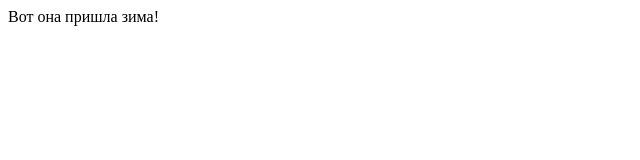
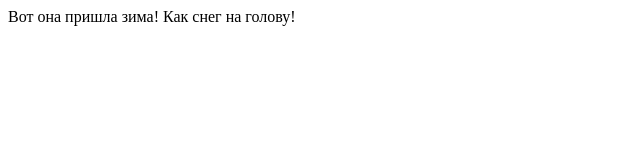
Before and after one commit to 1lid/xxx, a plain HTML site: page goodbye.html in a window 1280 px wide. Shown: the whole page, without its empty margins (0-640 px from the left). Drawn offline with Linux system fonts and the light colour scheme.

Commit message:
Снег

```diff
--- a/goodbye.html
+++ b/goodbye.html
@@ -5,5 +5,6 @@
 </head>
 <body>
 	Вот она пришла зима!
+	Как снег на голову!
 </body>
 </html>
```
